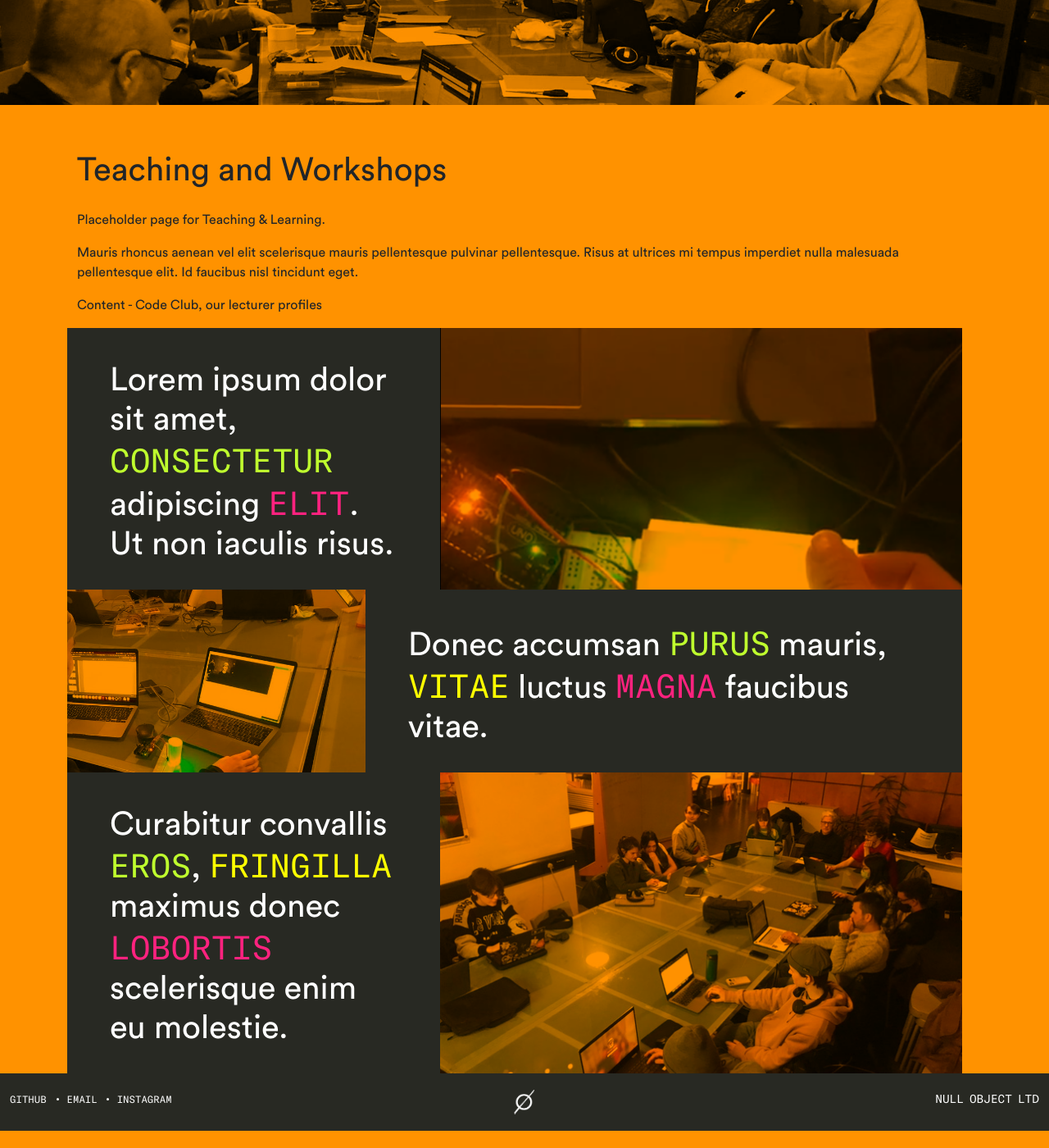
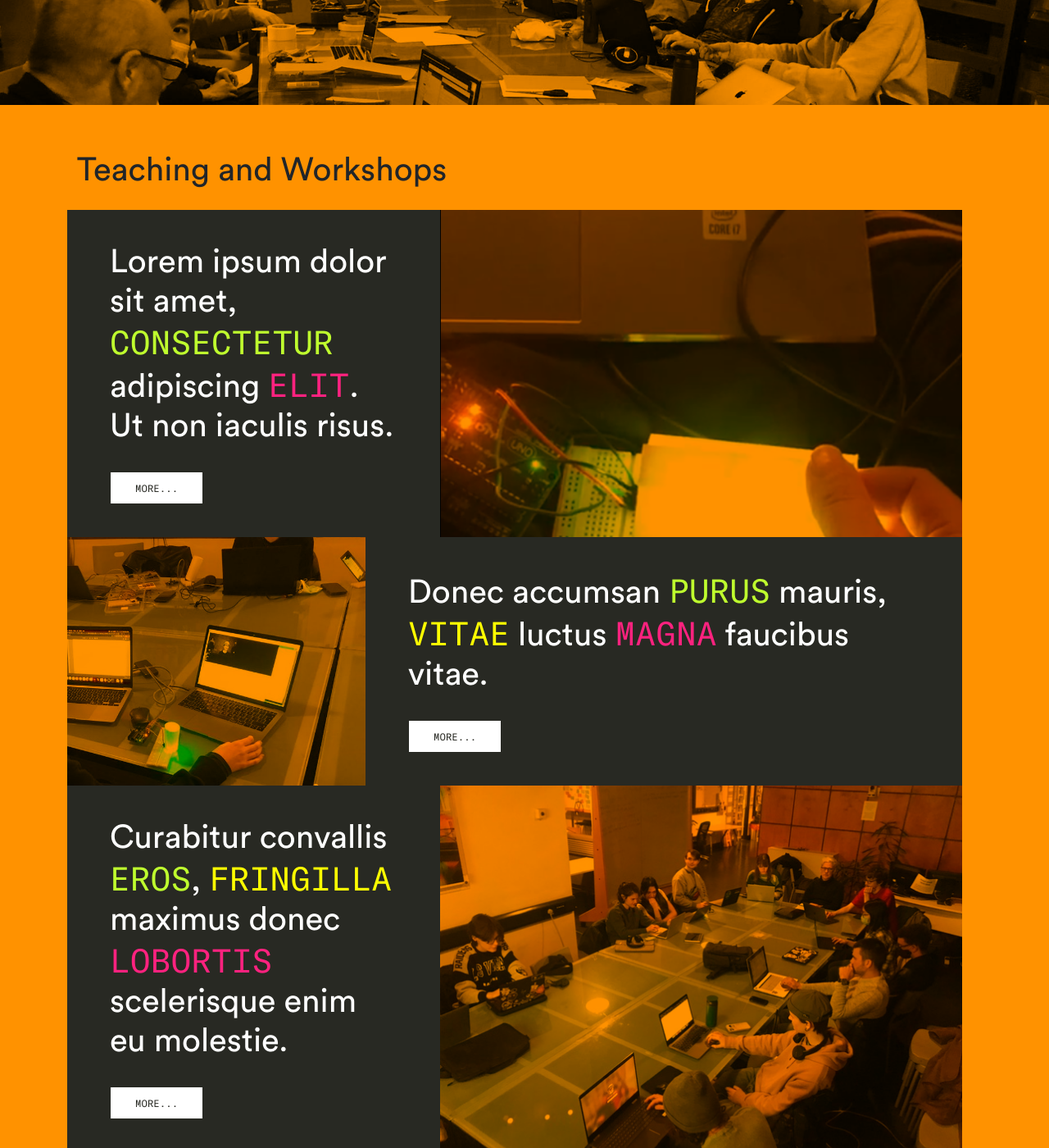
Before and after one commit to null-object-io/null-site, a Jekyll site: the page built from education.markdown, in a window 1280 px wide and 1400 px high, scrolled down 226 px. Shown: the whole window at 82% size. Built offline with Jekyll 4.4.1, drawn with Linux system fonts in a browser that asks for light colours; before the commit the page ends 1605 px from its top, so only the background shows below that.

Commit message:
educators finished

```diff
--- a/_includes/bricks.html
+++ b/_includes/bricks.html
@@ -30,14 +30,15 @@
       {% assign filename = "/assets/images/" | append: post.image %}
       <div class="col bricks-image" style="background-image: url( {{ filename | relative_url }} );">
     {% endif %}
-
       </div>
       <div class="col-sml-12 col-lg-8 null-slate bricks-text">
           {{ post.content }}
+          <div class="post-link"><a href="{{ post.url | relative_url}}" type="button" class="btn btn-custom">More...</a></div>
       </div>
   {% else %}
       <div class="col-sml-12 col-lg-5 null-slate bricks-text">
           {{ post.content }}
+          <div class="post-link"><a href="{{ post.url | relative_url}}" type="button" class="btn btn-custom">More...</a></div>
       </div>
       <!-- if external image -->
     {% if post.image contains "https" %}
--- a/education.markdown
+++ b/education.markdown
@@ -6,10 +6,6 @@ section: education
 banner: code-club-banner-bw.jpg
 ---
 
-Placeholder page for Teaching & Learning.
-
-Mauris rhoncus aenean vel elit scelerisque mauris pellentesque pulvinar pellentesque. Risus at ultrices mi tempus imperdiet nulla malesuada pellentesque elit. Id faucibus nisl tincidunt eget.
-
-Content - Code Club, our lecturer profiles
+<!-- Placeholder page for Teaching & Learning. Content - Code Club, workshops, our lecturer profiles -->
 
 <!-- ![image](/assets/images/IMG-20220304-WA0000.jpg){: .img-fluid } -->
```
